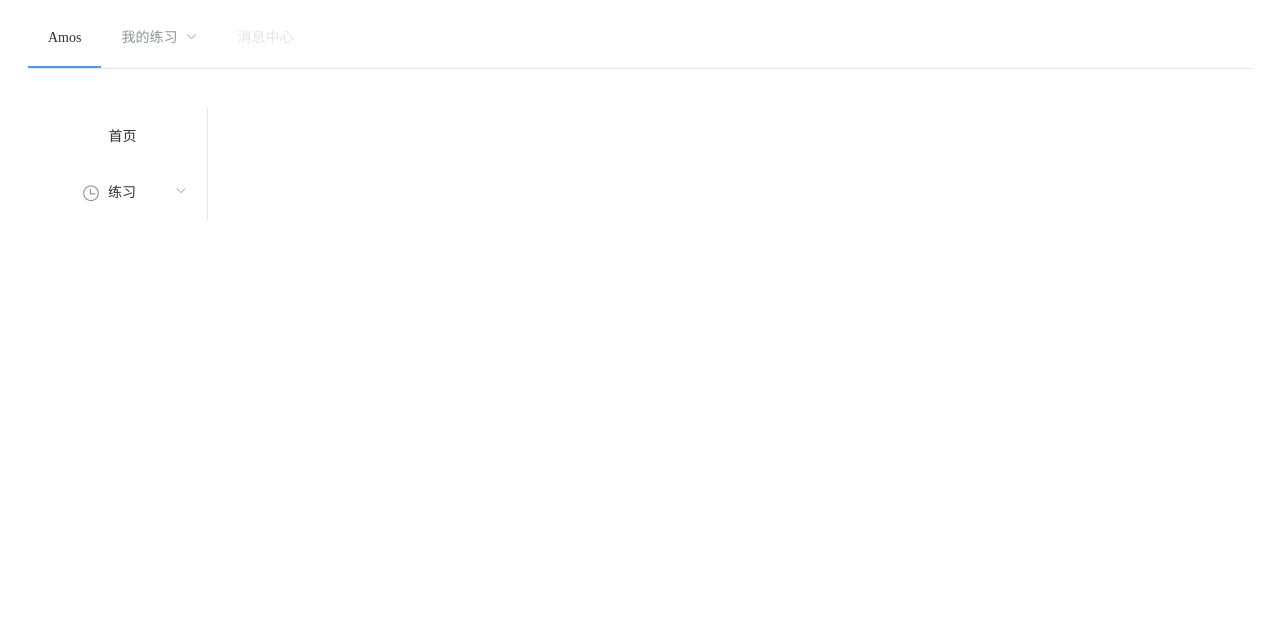
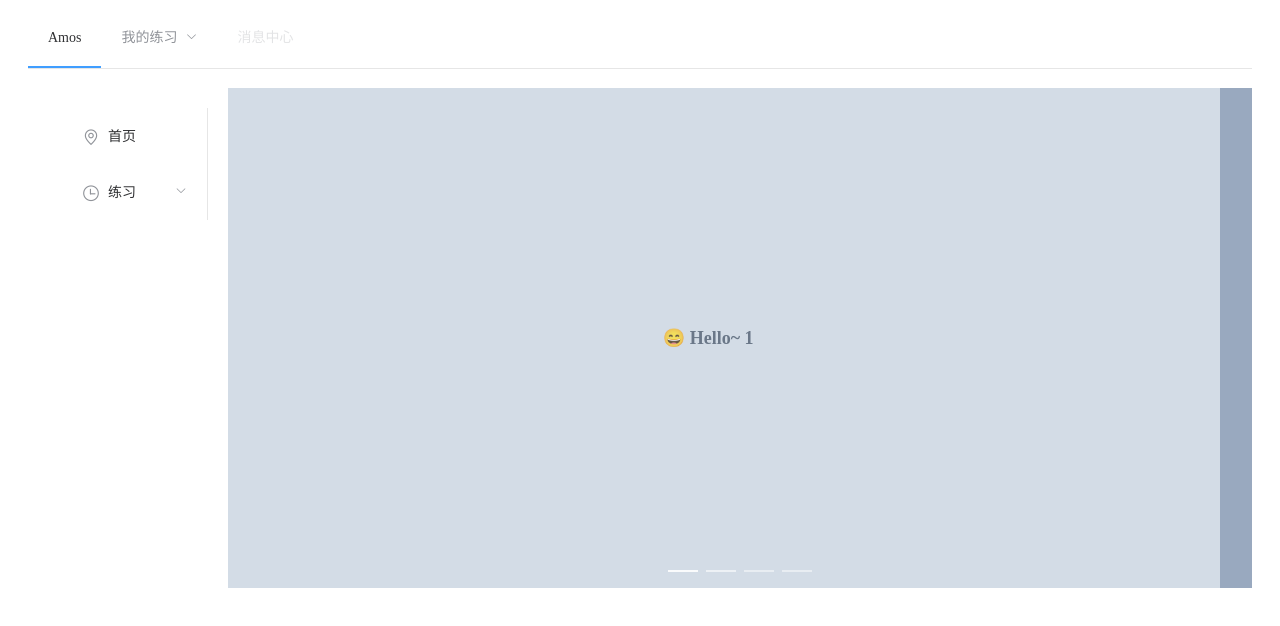
Before and after one commit to AmosHuKe/Vue-Test, a Vue app: page /#/login in a window 1280 px wide. Shown: the top 626 px of the page. Built offline with nearby package versions, Linux system fonts and the light colour scheme.

Commit message:
20190401

```diff
--- a/src/components/Frame/Aside/AsideMenu.vue
+++ b/src/components/Frame/Aside/AsideMenu.vue
@@ -10,9 +10,10 @@
                     </template>
                     <AsideMenu :menuList="list.children"></AsideMenu> <!-- 当有子菜单再次使用这个模板，:menuList通过props传递 -->
                 </el-submenu>
-                <el-menu-item v-else :index="list.menuId"  :key="list.menuId" style="padding-left: 50px;"> <!-- 没有子菜单就只用一次 -->
-                        <span>{{list.menuName}}</span>
-                </el-menu-item>
+                    <el-menu-item v-else :index="list.menuId"  :key="list.menuId" style="padding-left: 20px;"> <!-- 没有子菜单就只用一次 -->
+                        <i :class="list.menuIcon"></i>
+                        <span slot="title">{{ list.menuName}}</span>
+                    </el-menu-item>
             </router-link>
         </template>
     </div>
--- a/src/components/Frame/Aside/MainAside.vue
+++ b/src/components/Frame/Aside/MainAside.vue
@@ -22,8 +22,8 @@ export default {
                 {
                     menuId:"0",
                     menuName: "首页", //父名
-                    menuUrl: "/", //父URL
-                    menuIcon: "el-icon-time", //Icon
+                    menuUrl: "/Banner", //父URL
+                    menuIcon: "el-icon-location-outline", //Icon
 
                 },
                 {
--- a/src/components/MainIndex.vue
+++ b/src/components/MainIndex.vue
@@ -1,50 +1,21 @@
 <template>
     <div id="MainIndex">
         <!-- 首页相关展示 -->
-        <el-row type="flex" justify="center">
-            <el-col class="text-align" :xs="24" :sm="24" :md="24" :lg="24">
-                <!-- 走马灯 -->
-                <el-carousel :height="carouselHeightL" :interval="5000" arrow="click">
-                    <el-carousel-item v-for="item in 4" :key="item">
-                    <h3>😄 {{ msg }} {{ item }} </h3>
-                    </el-carousel-item>
-                </el-carousel>
-
-            </el-col>
-        </el-row>
+        <Banner></Banner>
     </div>
 </template>
 
 <script>
+import Banner from "./Pages/Banner/Banner.vue"
 
 export default {
     name: 'MainIndex',
-    data () {
-        return {
-            msg: 'Hello~',
-            carouselHeightL: '500px', //走马灯高度
-        }
+    components: {
+        Banner
     }
 }
 </script>
 
 <style scoped>
-    .text-align{
-        text-align: center;
-    }
-    .el-carousel__item h3 {
-        color: #475669;
-        font-size: 18px;
-        opacity: 0.75;
-        line-height: 500px;
-        margin: 0;
-    }
 
-    .el-carousel__item:nth-child(2n) {
-        background-color: #99a9bf;
-    }
-
-    .el-carousel__item:nth-child(2n+1) {
-        background-color: #d3dce6;
-    }
 </style>
--- /dev/null
+++ b/src/components/Pages/Banner/Banner.vue
@@ -0,0 +1,50 @@
+<template>
+    <div id="Banner">
+        <!-- 首页相关展示 -->
+        <el-row type="flex" justify="center">
+            <el-col class="text-align" :xs="24" :sm="24" :md="24" :lg="24">
+                <!-- 走马灯 -->
+                <el-carousel :height="carouselHeightL" :interval="5000" arrow="click">
+                    <el-carousel-item v-for="item in 4" :key="item">
+                    <h3>😄 {{ msg }} {{ item }} </h3>
+                    </el-carousel-item>
+                </el-carousel>
+
+            </el-col>
+        </el-row>
+    </div>
+</template>
+
+<script>
+
+export default {
+    name: 'Banner',
+    data () {
+        return {
+            msg: 'Hello~',
+            carouselHeightL: '500px', //走马灯高度
+        }
+    }
+}
+</script>
+
+<style scoped>
+    .text-align{
+        text-align: center;
+    }
+    .el-carousel__item h3 {
+        color: #475669;
+        font-size: 18px;
+        opacity: 0.75;
+        line-height: 500px;
+        margin: 0;
+    }
+
+    .el-carousel__item:nth-child(2n) {
+        background-color: #99a9bf;
+    }
+
+    .el-carousel__item:nth-child(2n+1) {
+        background-color: #d3dce6;
+    }
+</style>
--- a/src/router/index.js
+++ b/src/router/index.js
@@ -2,7 +2,9 @@ import Vue from "vue";
 import VueRouter from "vue-router";
 
 // 引入组件
+import App from "../components/MainIndex.vue" //主要页面，首页
 import MainIndex from "../components/MainIndex.vue" //主要页面，首页
+import Banner from "../components/Pages/Banner/Banner.vue" //轮播首页
 import TodoListIndex from "../components/Pages/TodoList/TodoListIndex.vue" //TodoList 页
 
 // vue 使用 vueRouter
@@ -16,13 +18,23 @@ export default new VueRouter({
     //mode: 'history', //history模式
     routes: [   //路由信息
         {
-            path:"/",
-            redirect: '/mainindex'  //重定向
+            path: "/",
+            redirect: "/login" //重定向
+        },
+        {
+            path: "/login",
+            name: "login",
+            component: App
         },
         {
             path: "/todolist",
             name: "todolist",
             component: TodoListIndex
+        },
+        {
+            path: "/Banner",
+            name: "Banner",
+            component: Banner
         },
         {
             path:"/mainindex",
```
Also changed, not shown: 1 other file (tests, documents, lock files or other folders).
